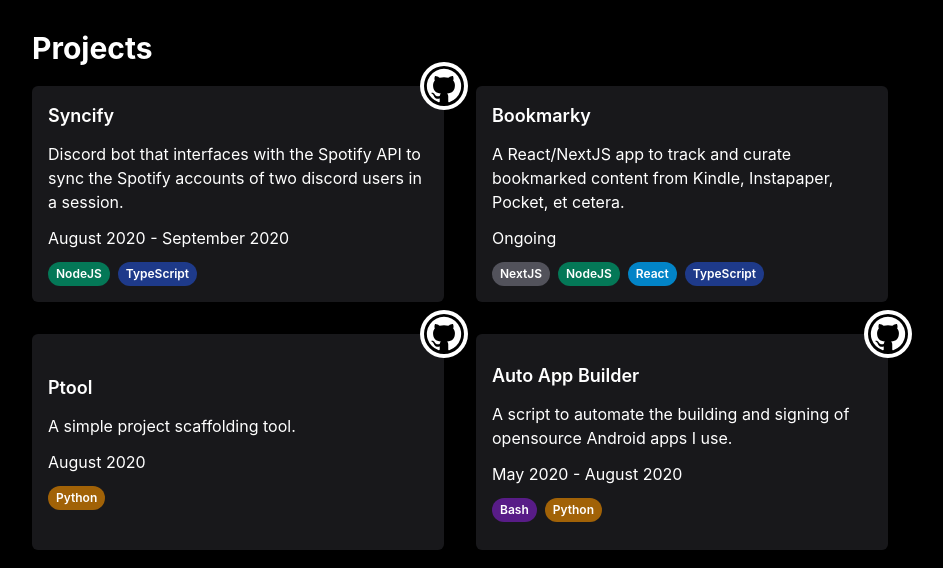
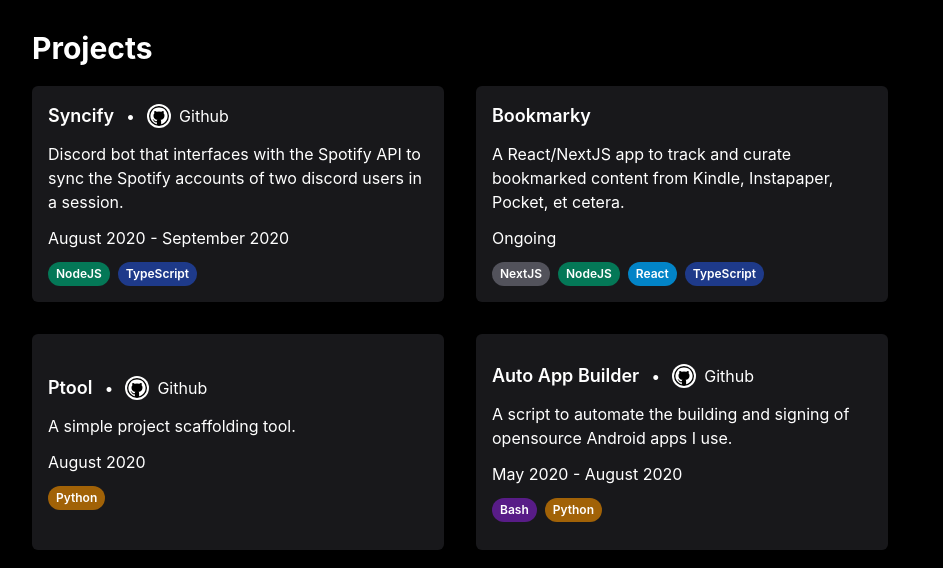
Before and after one commit to arn4v/arnavgosain.com, a Next.js app: page / in a window 1280 px wide. Shown: the part 229-797 px from the top of the page, without its empty margins (180-1123 px from the left). Built offline with nearby package versions, Linux system fonts and the light colour scheme; what @tailwindcss/typography would draw is missing.

Commit message:
Move github icon next to project name
Signed-off-by: Arnav Gosain <arnav@arnavgosain.com>

```diff
--- a/src/components/homepage/sections/projects.jsx
+++ b/src/components/homepage/sections/projects.jsx
@@ -67,15 +67,28 @@ export default function ProjectsSection() {
           {projects.map((p) => {
             return (
               <>
-                <div className="relative">
                 <div
                   key={p.name}
                   className="w-full shadow-sm dark:shadow-inner h-full gap-3 rounded-md dark:bg-gray-900 dark:text-white bg-coolGray-100 hover:shadow-md transition-shadow duration-200 ease-in-out p-4 flex flex-col items-start justify-center"
                 >
-                    <span className="flex flex-row items-center justify-start space-x-4">
+                  <span className="flex flex-row items-center justify-start space-x-2 lg:space-x-3">
                     <p className="text-base lg:text-lg font-semibold">
                       {p.name}
                     </p>
+                    {p.github && (
+                      <>
+                        <p>•</p>
+                        <CustomLink
+                          href={p.github}
+                          className="flex flex-row space-x-2"
+                        >
+                          <div className="bg-white h-6 w-6 top-0 right-0 rounded-full flex items-center justify-center">
+                            <VscGithub className="w-8 h-8 lg:w-5 lg:h-5 text-black" />
+                          </div>
+                          <p>Github</p>
+                        </CustomLink>
+                      </>
+                    )}
                   </span>
                   <p className="text-sm lg:text-base">{p.description}</p>
                   <p className="text-sm lg:text-base">{p.duration ?? ""}</p>
@@ -85,7 +98,7 @@ export default function ProjectsSection() {
                         <>
                           <div
                             key={`${p.name}-${t}`}
-                              className={`rounded-xl py-1 font-semibold text-white px-2 text-xs ${tagColors[t]}`}
+                            className={`rounded-xl h-6 py-1 font-semibold text-white px-2 text-xs ${tagColors[t]}`}
                           >
                             {t}
                           </div>
@@ -93,24 +106,6 @@ export default function ProjectsSection() {
                       );
                     })}
                   </span>
-                  </div>
-                  {p.github && (
-                    <>
-                      <style jsx>{`
-                        .github-icon {
-                          transform: translate(
-                            calc(0.5 * 3rem),
-                            calc(-0.5 * 3rem)
-                          );
-                        }
-                      `}</style>
-                      <div className="z-10 github-icon bg-white h-12 w-12 top-0 right-0 rounded-full flex items-center justify-center absolute">
-                        <CustomLink href={p.github}>
-                          <VscGithub className="w-8 h-8 lg:w-10 lg:h-10 text-black" />
-                        </CustomLink>
-                      </div>
-                    </>
-                  )}
                 </div>
               </>
             );
```
Lines whose indentation alone changed are shown as unchanged.
